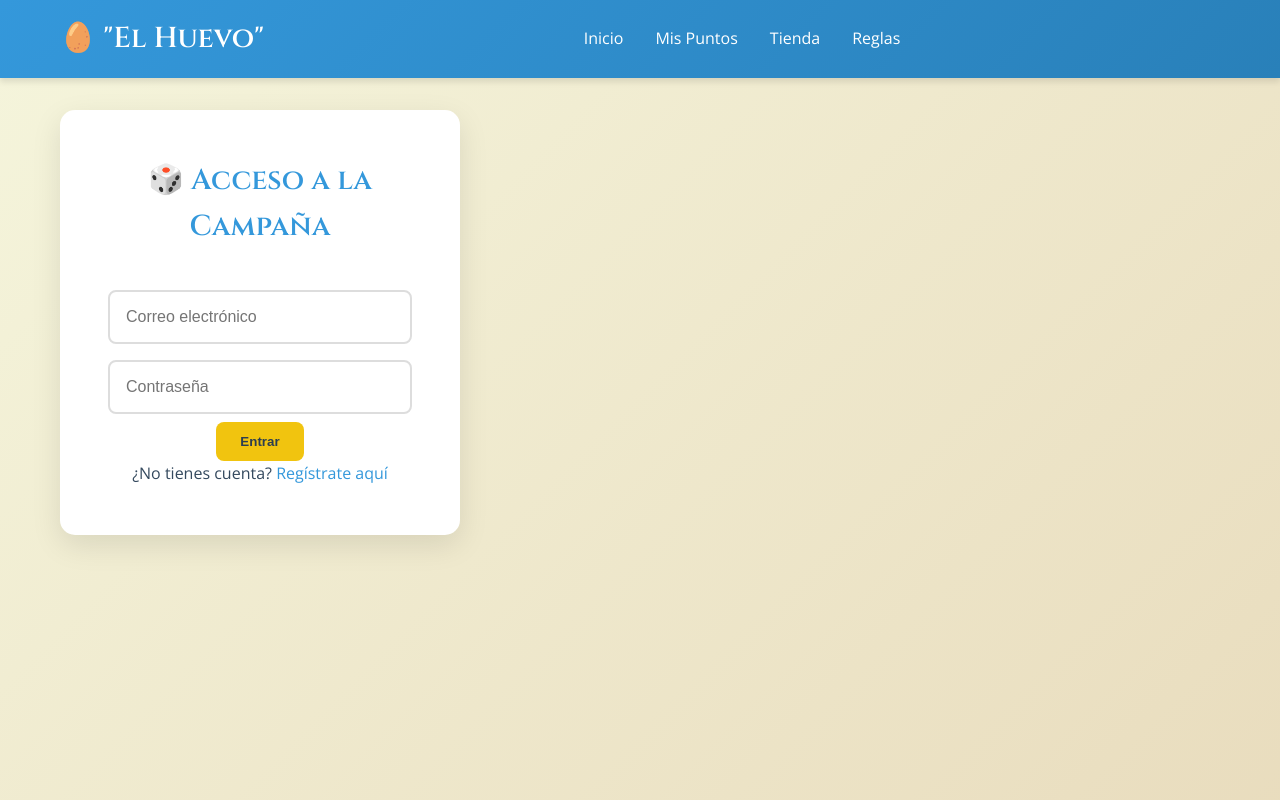
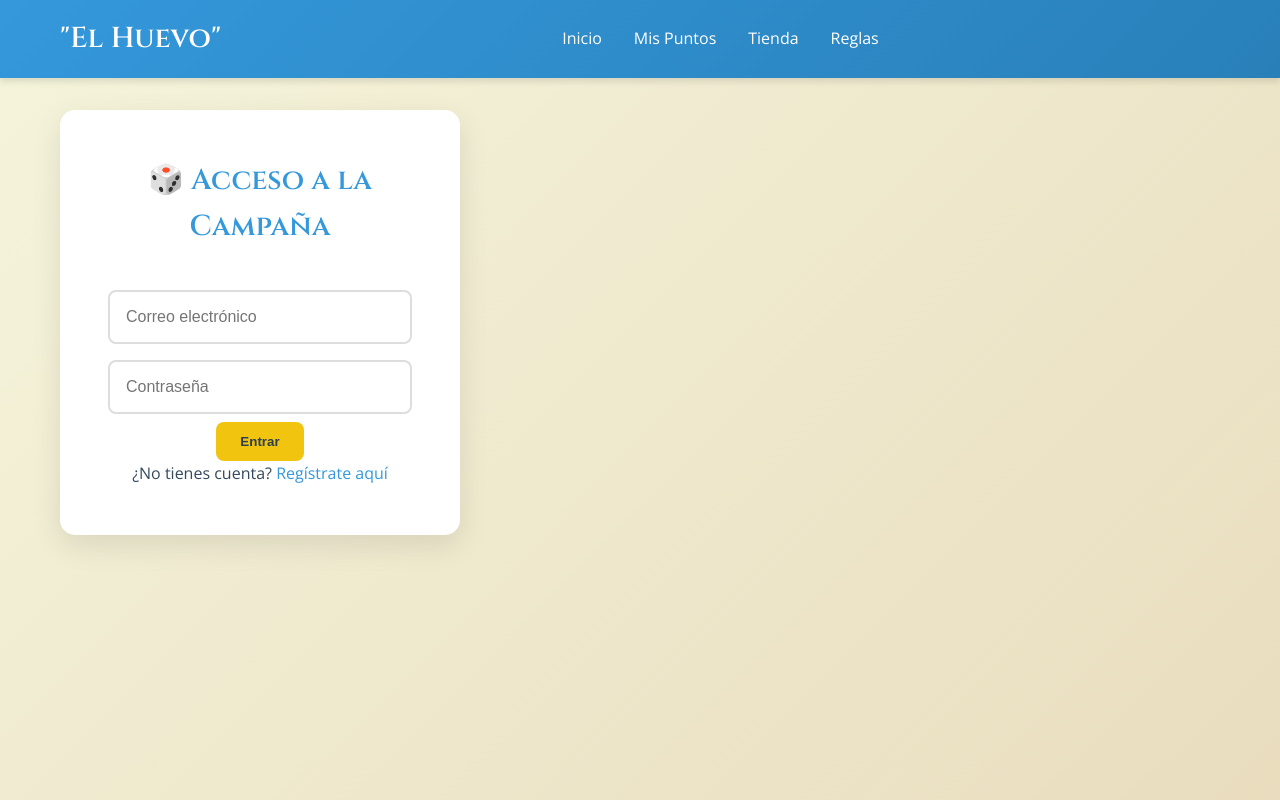
Before and after one commit to Chalo09/dnd-campaign-points, a plain HTML site: page index.html in a window 1280 px wide. Shown: the top 800 px of the page. Drawn offline with nearby package versions, Linux system fonts and the light colour scheme; no server answers.

Commit message:
Update index.html

```diff
--- a/index.html
+++ b/index.html
@@ -10,7 +10,7 @@
 <body>
     <header class="header">
         <div class="container">
-            <h1 class="logo">🥚 "El Huevo"</h1>
+            <h1 class="logo">"El Huevo"</h1>
             <nav class="nav">
                 <a href="#home" class="nav-link">Inicio</a>
                 <a href="#points" class="nav-link">Mis Puntos</a>
```
